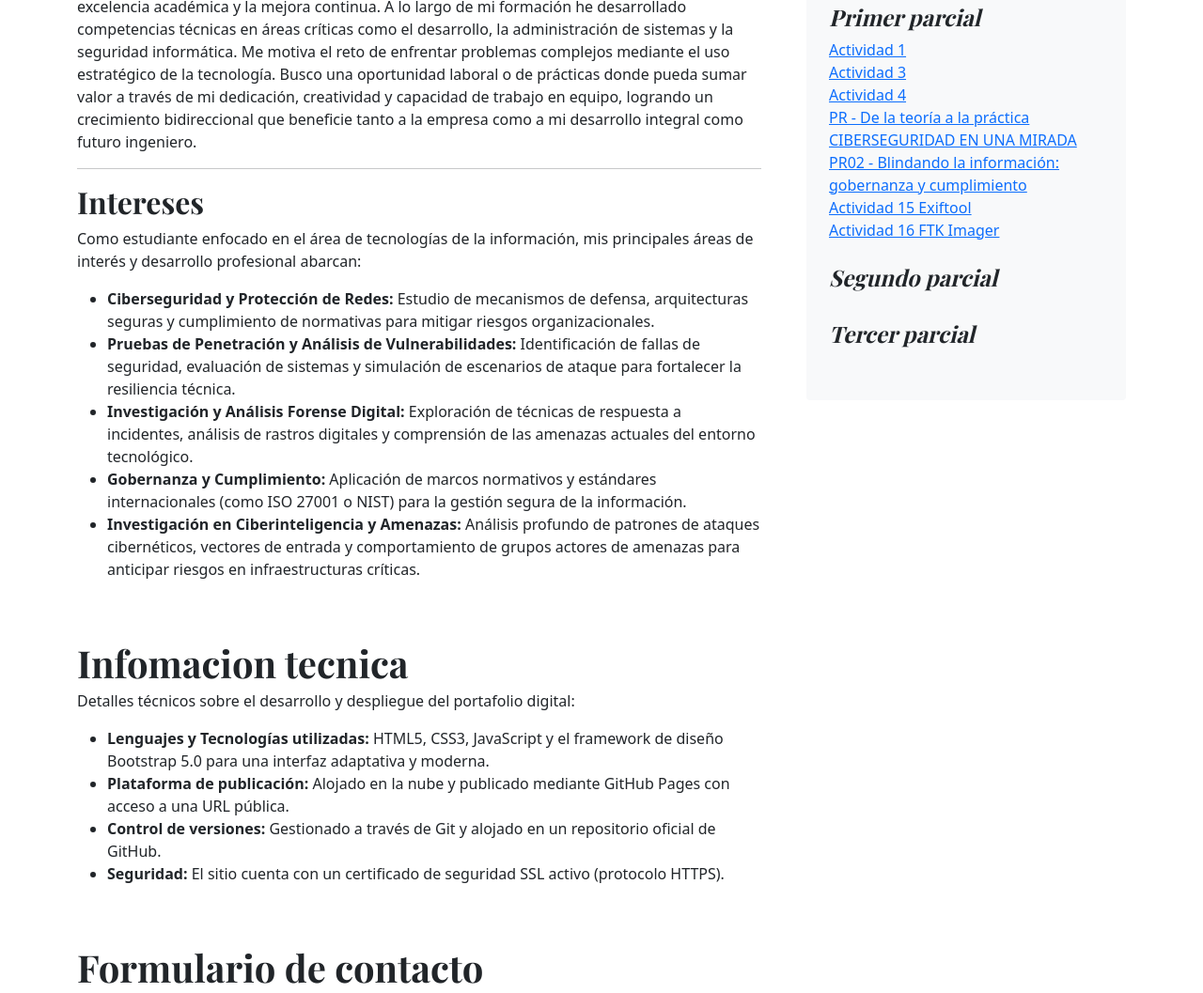
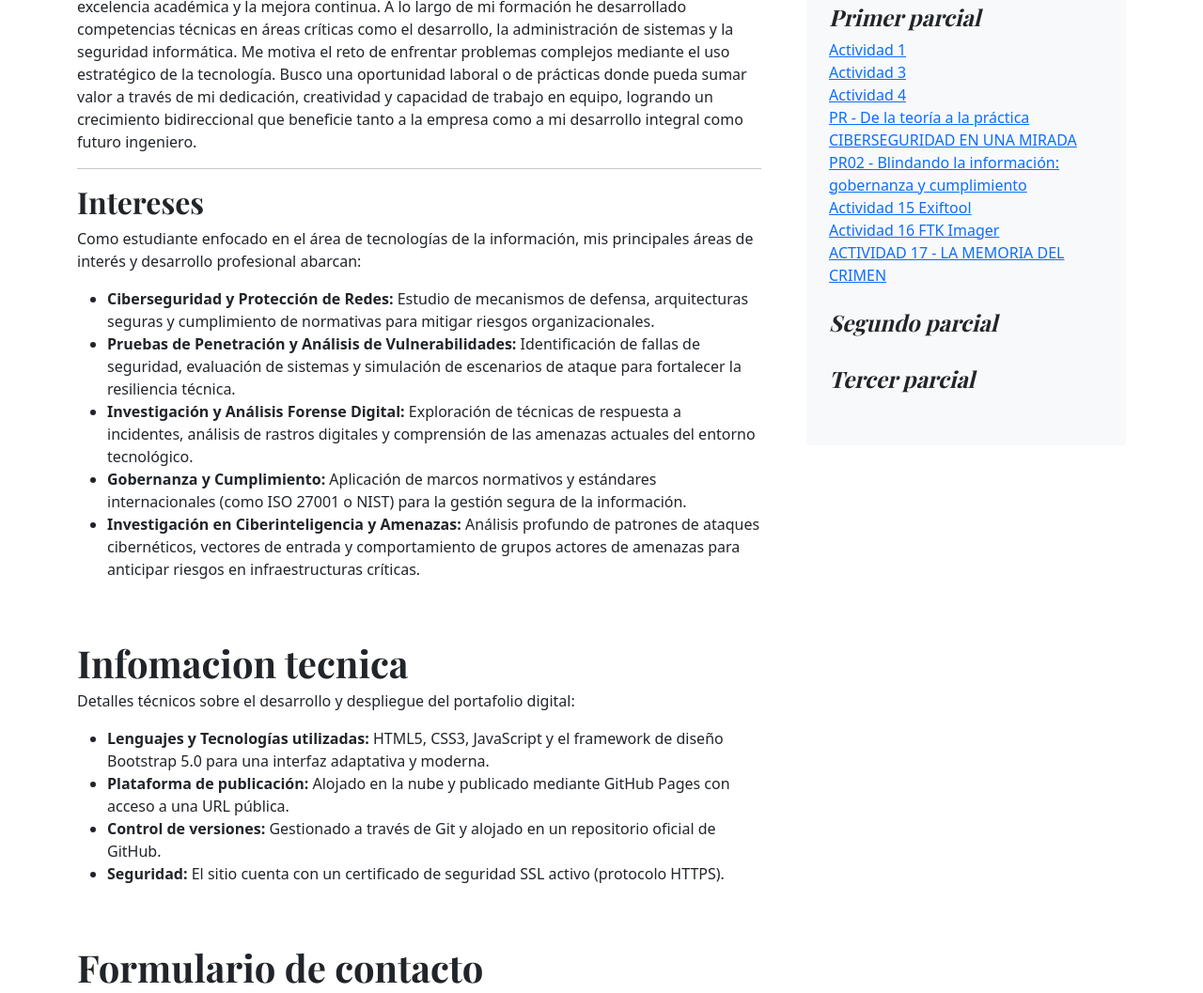
Before and after one commit to charlyxuxus/Portafolio, a plain HTML site: page index.html in a window 1280 px wide. Shown: the part 1070-2127 px from the top of the page at 94% size. Drawn offline with nearby package versions, Linux system fonts and the light colour scheme.

Commit message:
Update index.html

```diff
--- a/index.html
+++ b/index.html
@@ -327,6 +327,7 @@ creciendo personal y profesionalmente.</p>-->
             <li><a href="P02.HTML">PR02 - Blindando la información: gobernanza y cumplimiento</a></li>
             <li><a href="act15.html">Actividad 15 Exiftool</a></li>
             <li><a href="act16.html">Actividad 16 FTK Imager</a></li>
+            <li><a href="act16.html">ACTIVIDAD 17 - LA MEMORIA DEL CRIMEN</a></li>
           </ol><br>
           <h4 class="fst-italic">Segundo parcial</h4><br>
           <h4 class="fst-italic">Tercer parcial</h4><br>
```
